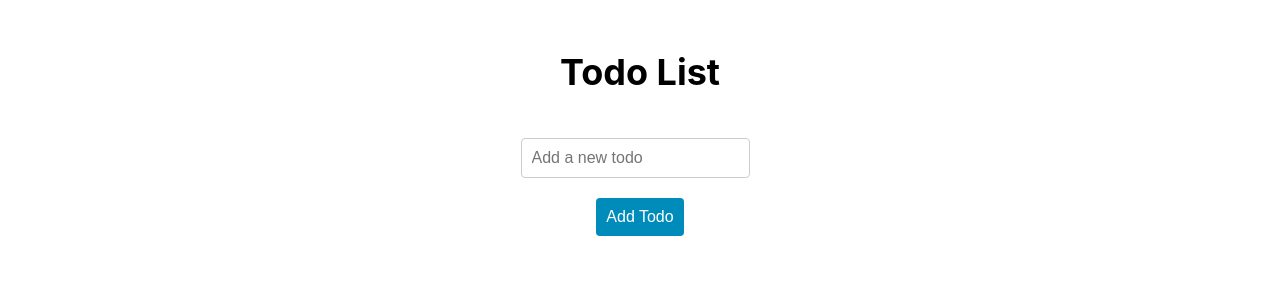
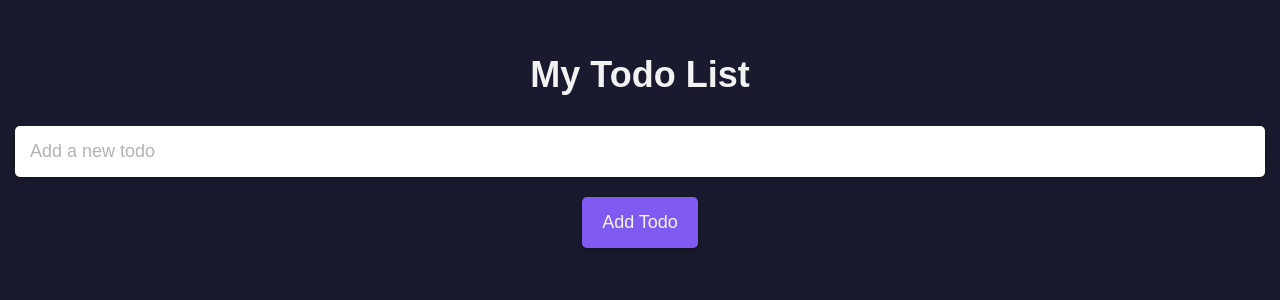
Before and after one commit to harksu/chatGPT-todolist, a React (Create React App) app: page / in a window 1280 px wide. Shown: the top 300 px of the page. Built offline with nearby package versions, Linux system fonts and the light colour scheme.

Commit message:
five request: custom ui

```diff
--- a/src/App.tsx
+++ b/src/App.tsx
@@ -30,7 +30,7 @@ const TodoList: React.FC = () => {
 
   return (
     <Container>
-      <Title>Todo List</Title>
+      <Title>My Todo List</Title>
       <Input
         type="text"
         value={newTodo}
@@ -52,45 +52,62 @@ const Container = styled.div`
   display: flex;
   flex-direction: column;
   align-items: center;
+  padding: 30px;
+  background-color: #1a1a2e;
+  color: #f2f2f2;
+  min-height: 100vh;
 `;
 
 const Title = styled.h1`
   font-size: 36px;
-  margin-top: 50px;
+  margin-bottom: 30px;
+  font-family: "Montserrat", sans-serif;
 `;
 
 const Input = styled.input`
-  font-size: 16px;
-  padding: 10px;
-  margin-top: 20px;
-  margin-right: 10px;
-  border: 1px solid #ccc;
-  border-radius: 4px;
+  font-size: 18px;
+  padding: 15px;
+  margin-bottom: 20px;
+  border: none;
+  border-radius: 5px;
+  width: 100%;
+  box-shadow: 0 2px 5px rgba(0, 0, 0, 0.3);
+
+  &::placeholder {
+    color: #b3b3b3;
+  }
 `;
 
 const Button = styled.button`
-  font-size: 16px;
-  padding: 10px;
-  margin-top: 20px;
-  background-color: #008cba;
-  color: #fff;
+  font-size: 18px;
+  padding: 15px 20px;
+  background-color: #7f5af0;
+  color: #f2f2f2;
   border: none;
-  border-radius: 4px;
+  border-radius: 5px;
   cursor: pointer;
+  box-shadow: 0 2px 5px rgba(0, 0, 0, 0.3);
 
   &:hover {
-    background-color: #006a9d;
+    background-color: #6c47d5;
   }
 `;
 
 const TodoItems = styled.ul`
   list-style: none;
-  margin-top: 20px;
+  margin: 0;
+  padding: 0;
+  width: 100%;
 `;
 
 const TodoItem = styled.li`
-  font-size: 18px;
+  font-size: 24px;
   margin-bottom: 10px;
+  border-radius: 5px;
+  padding: 10px;
+  background-color: #f2f2f2;
+  color: #1a1a2e;
+  box-shadow: 0 2px 5px rgba(0, 0, 0, 0.3);
 `;
 
 export default TodoList;
```
